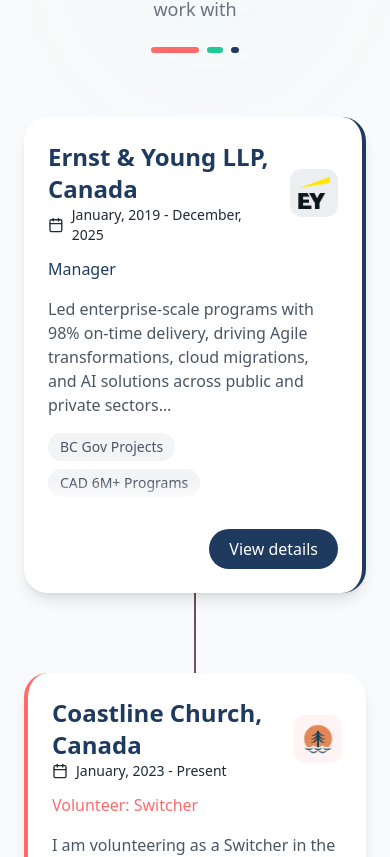
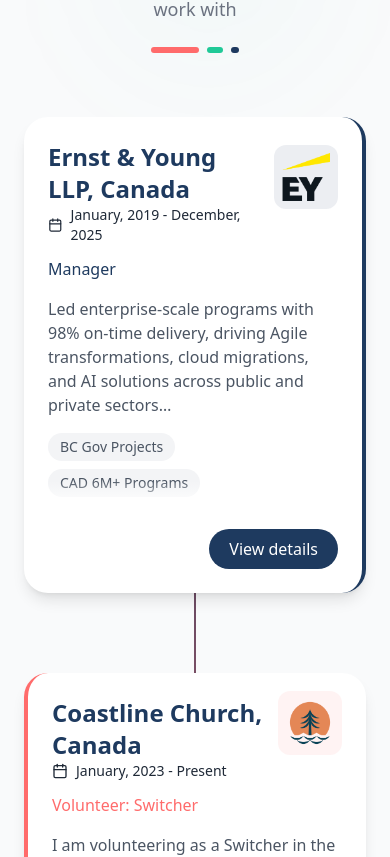
Before and after one commit to sat33shgit/Portfolio, a React (Vite) app: page / in a window 390 px wide. Shown: the part 4813-5670 px from the top of the page. Built offline with nearby package versions, Linux system fonts and the light colour scheme.

Commit message:
Experience: enlarge and raise company icons on mobile (responsive)

```diff
--- a/src/components/sections/Experience.jsx
+++ b/src/components/sections/Experience.jsx
@@ -234,13 +234,14 @@
                     </div>
 
                     {/* Company icon - alternates side with existing md:flex-row-reverse */}
-                    <div className="flex-shrink-0 w-12 h-12 rounded-xl flex items-center justify-center"
+                    <div
+                      className="flex-shrink-0 w-16 h-16 md:w-12 md:h-12 rounded-xl flex items-center justify-center -mt-8 md:mt-0 relative z-20"
                       style={{ backgroundColor: `${exp.color}15`, color: exp.color }}
                     >
                       {exp.icon && typeof exp.icon === 'object' && exp.icon.type === 'image' ? (
-                        <img src={exp.icon.src} alt={exp.icon.alt} className="w-8 h-8 object-contain" loading="lazy" decoding="async" />
+                        <img src={exp.icon.src} alt={exp.icon.alt} className="w-12 h-12 md:w-8 md:h-8 object-contain" loading="lazy" decoding="async" />
                       ) : (
-                        <span className="text-2xl">{exp.icon}</span>
+                        <span className="text-3xl md:text-2xl">{exp.icon}</span>
                       )}
                     </div>
                   </div>
```
